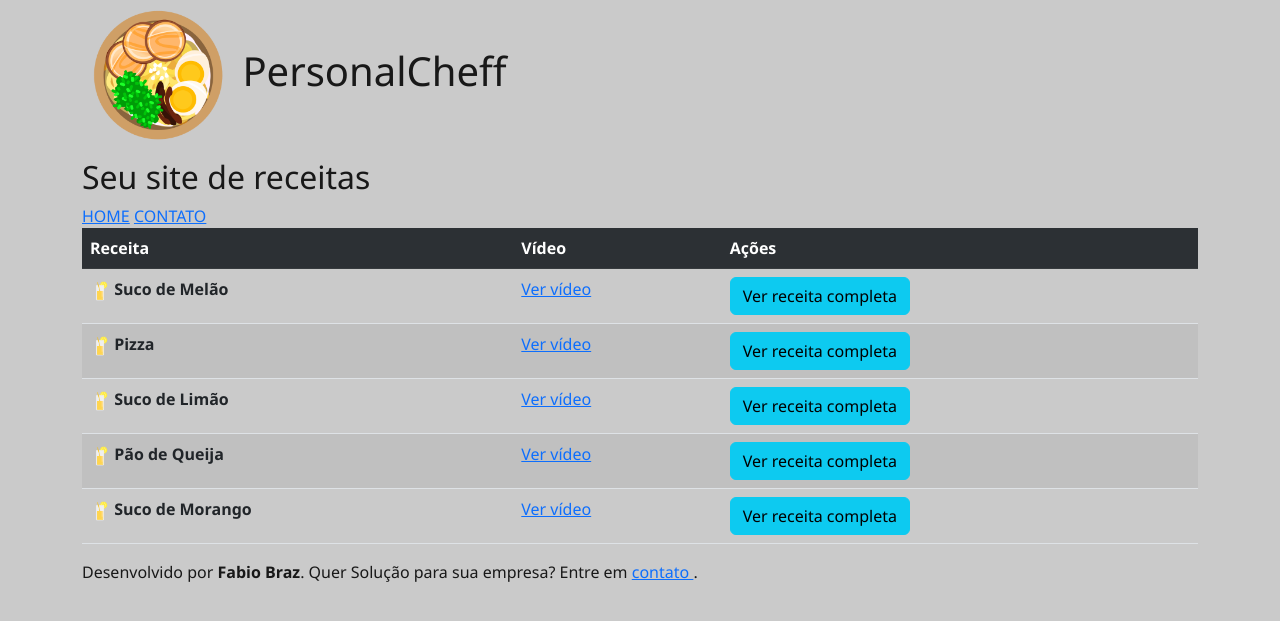
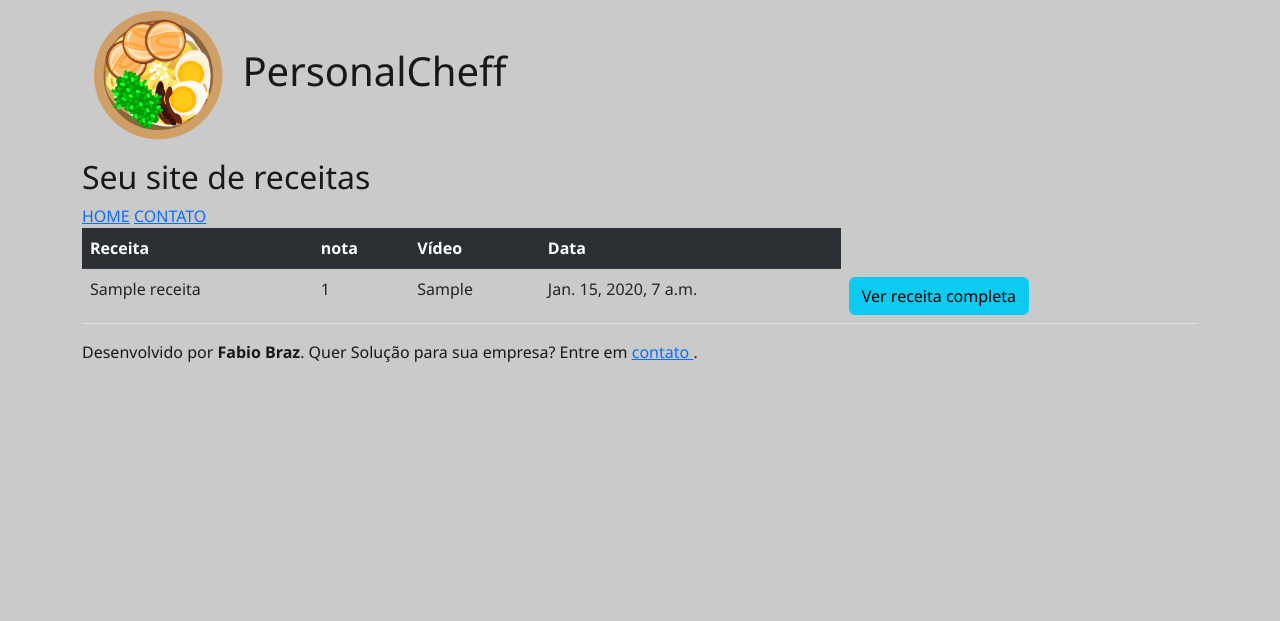
Before and after one commit to fbraz83/PersonalCheff, a Django app: page / in a window 1280 px wide. Shown: the top 621 px of the page. Run offline with Django 3.2, Linux system fonts and the light colour scheme; tables that the repository leaves empty hold one stand-in row (values such as "Sample post").

Commit message:
Inclusão do Bd

```diff
--- a/PersonalCheffProj/receitas/templates/index.html
+++ b/PersonalCheffProj/receitas/templates/index.html
@@ -8,18 +8,17 @@
 
     <tr class="table-dark">
         <th>Receita</th>
+        <th>nota</th>
         <th>Vídeo</th>
-        <th>Ações</th>
+        <th>Data</th>
     </tr>
-{% for chave, uma_receita in lista_receitas.items %}
+{% for receita in lista_receitas %}
     <tr>
-        <td>
-            <img src="{% static 'sucolaranja.png' %}" class="icone-suco">
+        <td> {{receita.nome_receita}}</td>
+        <td>{{receita.nota}}</td>
+        <td>{{receita.video}}</td>
+        <td>{{receita.data_receita}}</td>
 
-                <strong>{{uma_receita}}</strong><br>
-
-        </td>
-              <td><a href="https://www.youtube.com/watch?v=vjnX8_v6XDM">Ver vídeo</a></td>
         <td><a href= "{% url 'sucodelaranja' %}" class="btn btn-info">Ver receita completa</a></td>
     </tr>
 {%endfor%}
--- a/PersonalCheffProj/receitas/views.py
+++ b/PersonalCheffProj/receitas/views.py
@@ -1,13 +1,8 @@
 from django.shortcuts import render
+from .models import Receitas
 
 def index(request):
-    receitas = {
-        1:'Suco de Melão',
-        2:'Pizza',
-        3:'Suco de Limão',
-        4:'Pão de Queija',
-        5:'Suco de Morango'
-    }
+    receitas = Receitas.objects.all()
 
     dados = {
         'lista_receitas': receitas
```
